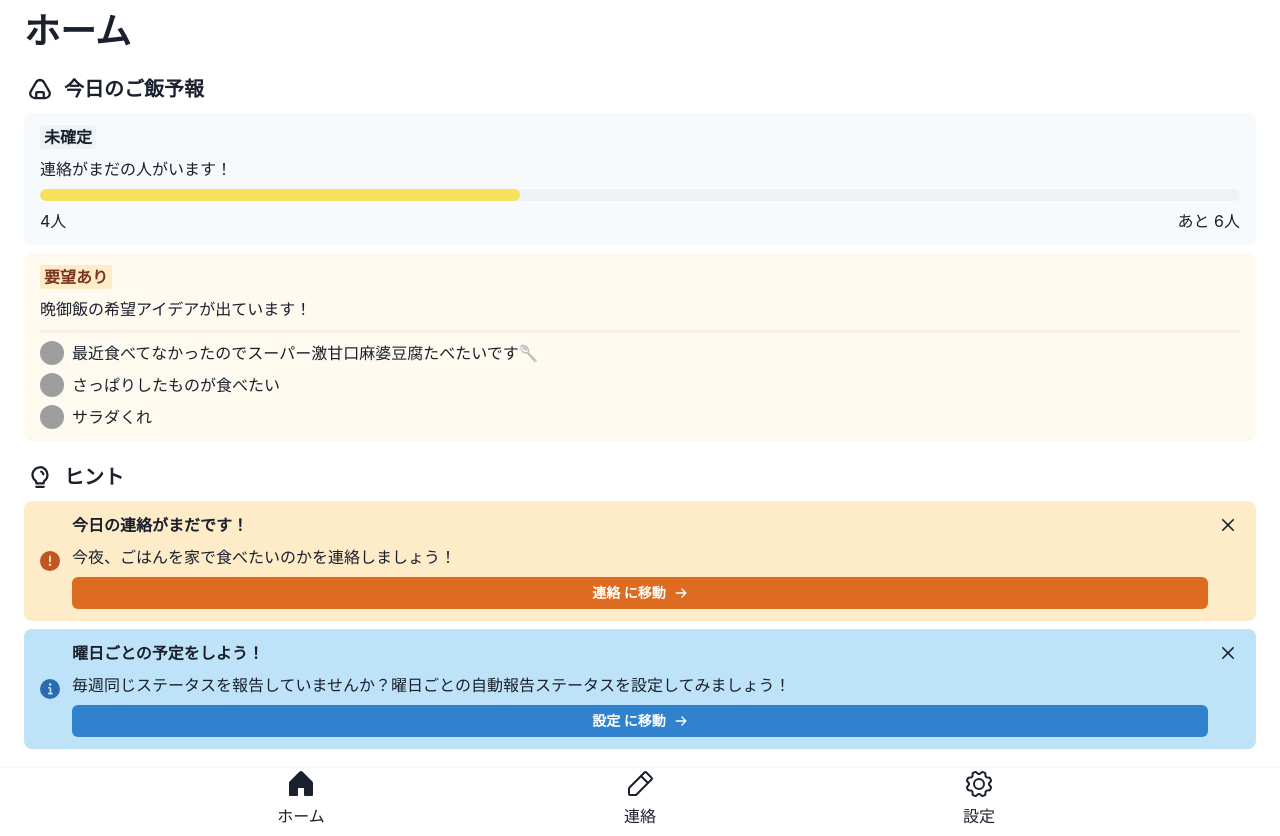
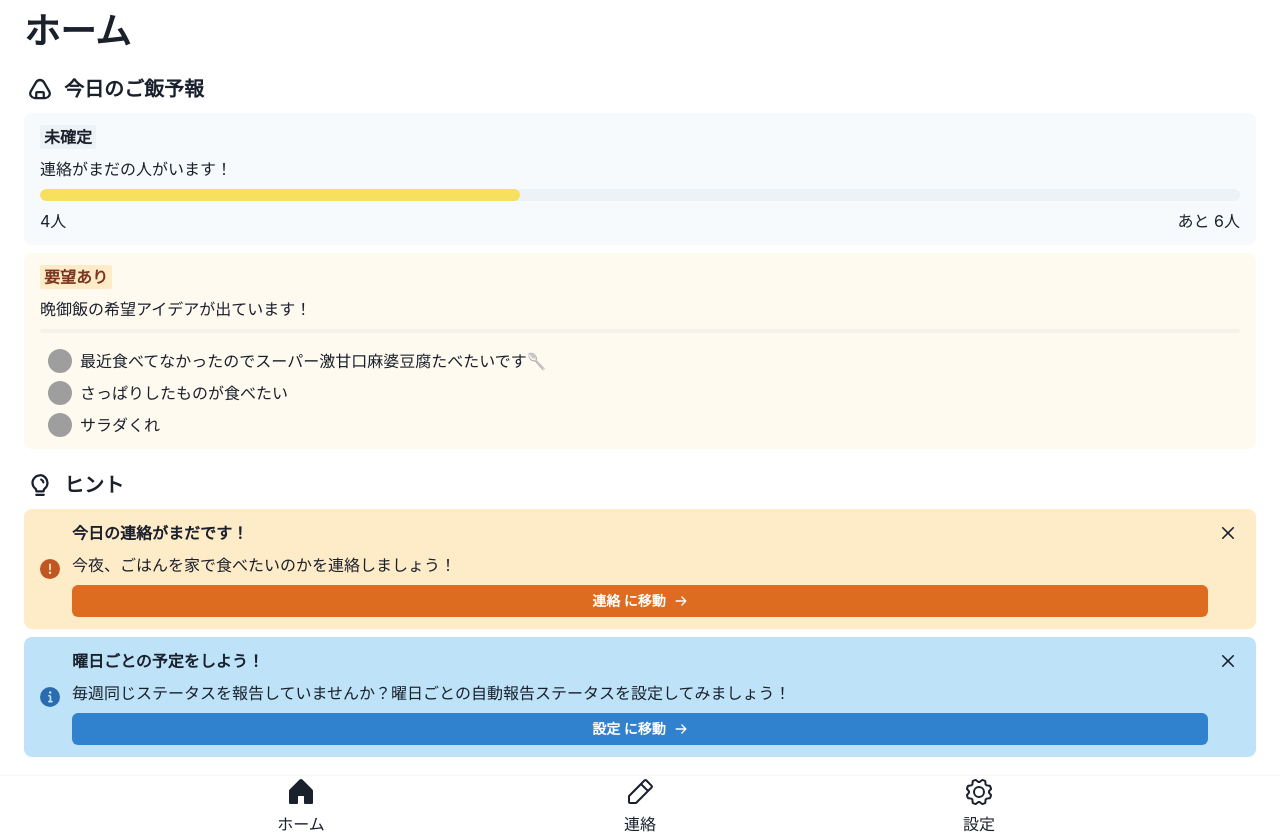
Before and after one commit to k4nkan/watnow-2024-spring-project, a Next.js app: page /home in a window 1280 px wide. Built offline with nearby package versions, Linux system fonts and the light colour scheme; grey boxes are pictures that could not be loaded.

Commit message:
paddingの追加

```diff
--- a/src/features/forecast-status/components/SampleRequests.tsx
+++ b/src/features/forecast-status/components/SampleRequests.tsx
@@ -3,7 +3,7 @@ import { RequestListItem } from './RequestListItem';
 
 export const SampleRequests = () => {
   return (
-    <VStack>
+    <VStack pt={2} px={2}>
       <RequestListItem
         text="最近食べてなかったのでスーパー激甘口麻婆豆腐たべたいです🥄"
         icon="https://bit.ly/sage-adebayo"
```
